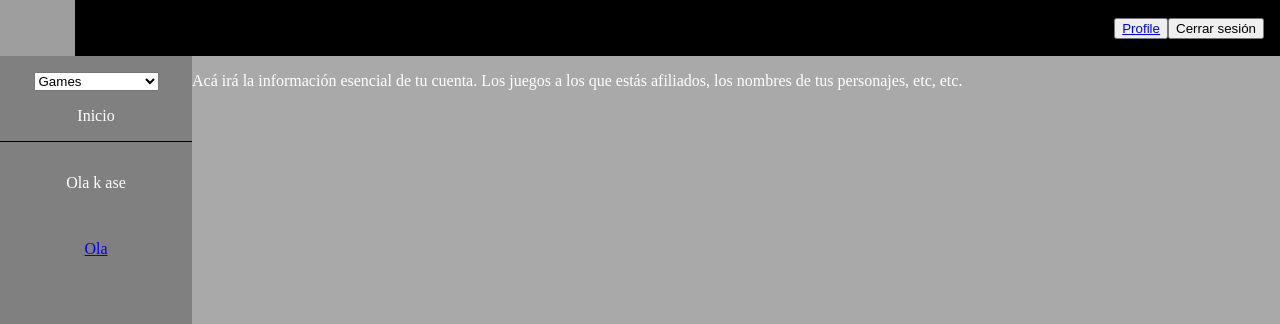
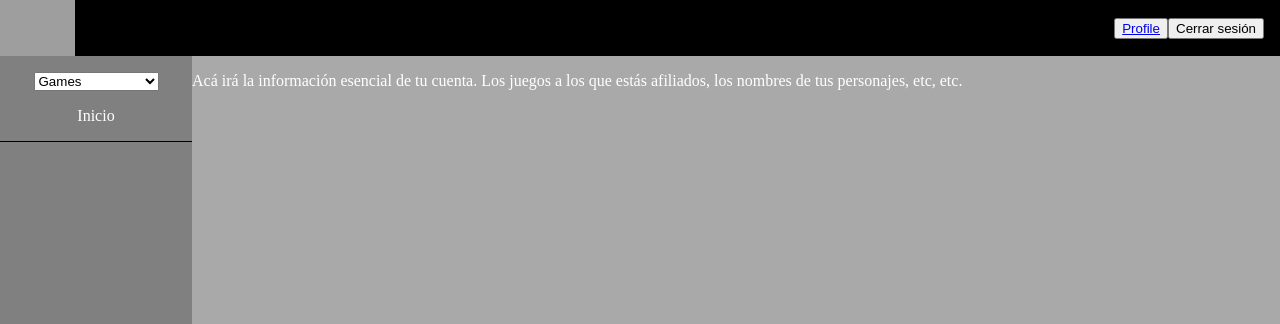
Before and after one commit to MageLnk/Guild_Manager_front_end, a React (Create React App) app: page / in a window 1280 px wide. Shown: the top 324 px of the page. Built offline with nearby package versions, Linux system fonts and the light colour scheme; sample sign-in values are in the browser's storage; grey boxes are pictures that could not be loaded.

Commit message:
Sidebard working

```diff
--- a/src/App.js
+++ b/src/App.js
@@ -2,7 +2,6 @@ import { useContext, useEffect } from "react";
 import { Route, Routes, Navigate } from "react-router-dom";
 // Internal context
 import ContextApi from "./Context/ContextApi";
-
 // General components
 import Home from "./Views/home";
 import Login from "./Views/login";
--- a/src/Context/ContextApi/Provider.js
+++ b/src/Context/ContextApi/Provider.js
@@ -24,21 +24,27 @@ const ContextProvider = ({ children }) => {
     ],
   });
   // Temporal games. Después esto vendría por Backend
-  const [temporaryLostArkGame, setTemporaryLostArkGame] = useState({
-    userName: "Lost Ark",
+  const [temporaryGamePages, setTemporaryGamePages] = useState([
+    {
+      gameName: "Lost Ark",
       active: true,
       pages: [
         "Argos",
         "Vykas",
         "Valtan",
         "Members",
-      "Profile",
         "Brelshaza",
         "Managment",
-      "KakulSaydon",
+        "Kakul-Saydon",
         "Contribution",
       ],
-  });
+    },
+    {
+      gameName: "World of Warcraft",
+      active: true,
+      pages: ["Profile"],
+    },
+  ]);
 
   //API CALL
   const getLogin = async () => {
@@ -70,7 +76,7 @@ const ContextProvider = ({ children }) => {
         selectedGameOnSideBar,
         setselectedGameOnSideBar,
         temporaryUser,
-        temporaryLostArkGame,
+        temporaryGamePages,
       }}
     >
       {children}
--- a/src/components/sideBar/deployOptionsByGame/index.jsx
+++ b/src/components/sideBar/deployOptionsByGame/index.jsx
@@ -1,11 +1,17 @@
 import React from "react";
+import { Link } from "react-router-dom";
 
-const DeployOptionsByGame = ({ temporaryLostArkGame }) => {
-  console.log("A ver", temporaryLostArkGame);
+const DeployOptionsByGame = ({ gamePages }) => {
   return (
-    <div>
-      <p> Ola k ase </p>
-    </div>
+    <>
+      {gamePages.pages.map((target) => {
+        return (
+          <Link key={target} className="hyper-link-decoration" to={`${target.toLowerCase()}`}>
+            <p>{target}</p>
+          </Link>
+        );
+      })}
+    </>
   );
 };
 
--- a/src/components/sideBar/index.jsx
+++ b/src/components/sideBar/index.jsx
@@ -8,8 +8,26 @@ import DeployOptionsByGame from "./deployOptionsByGame";
 import "./style/style.css";
 // App
 const SideBar = () => {
-  const { temporaryUser, selectedGameOnSideBar, setselectedGameOnSideBar, temporaryLostArkGame } =
+  const { temporaryUser, selectedGameOnSideBar, setselectedGameOnSideBar, temporaryGamePages } =
     useContext(ContextApi);
+
+  // Esta función tiene el propósito de, dependiendo de la elección del juego en el sideBar
+  // traer las vistas/pages del juego y enviarle el array de esas vistas al DeployOptionByGame
+  // para que se vean en el sidebar.
+  const searchPagesFromSelectedGame = () => {
+    let pages = undefined;
+    for (let i = 0; i < temporaryGamePages.length; i++) {
+      if (selectedGameOnSideBar === temporaryGamePages[i].gameName) {
+        pages = temporaryGamePages[i];
+        break;
+      }
+      if (selectedGameOnSideBar !== temporaryGamePages[i].gameName) {
+        pages = { pages: [""] };
+      }
+    }
+    return pages;
+  };
+
   return (
     <div className="side-bar">
       <div className="game-list-container">
@@ -27,11 +45,8 @@ const SideBar = () => {
         </span>
       </div>
       <div className="reactive-options">
-        <DeployOptionsByGame temporaryLostArkGame={temporaryLostArkGame} />
+        <DeployOptionsByGame gamePages={searchPagesFromSelectedGame()} />
       </div>
-      <Link to={`/argos`}>
-        <p>Ola</p>
-      </Link>
     </div>
   );
 };
```
Also changed, not shown: src/Views/Home/index.jsx (+0 -7 lines). Lines whose indentation alone changed are shown as unchanged.
